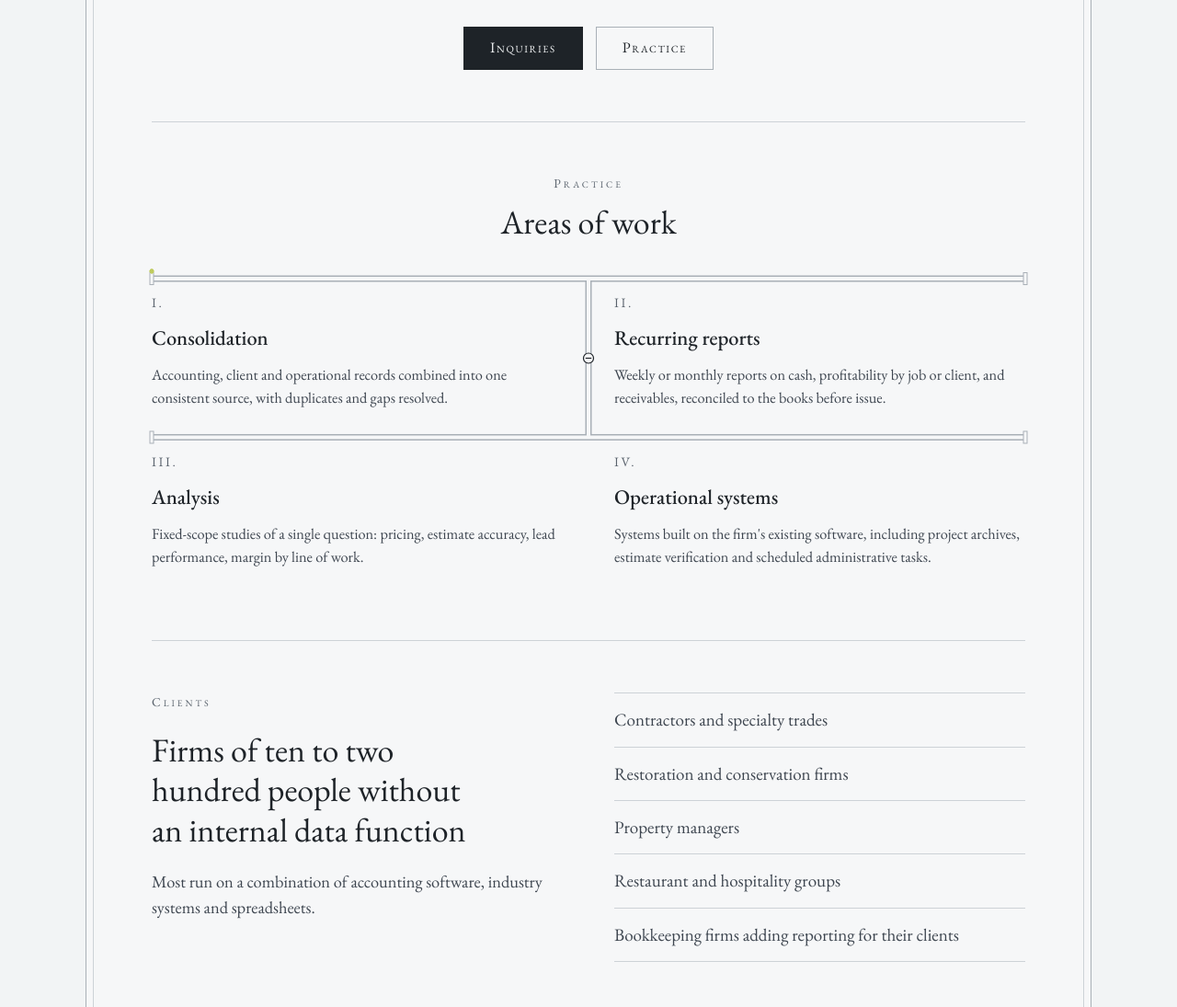
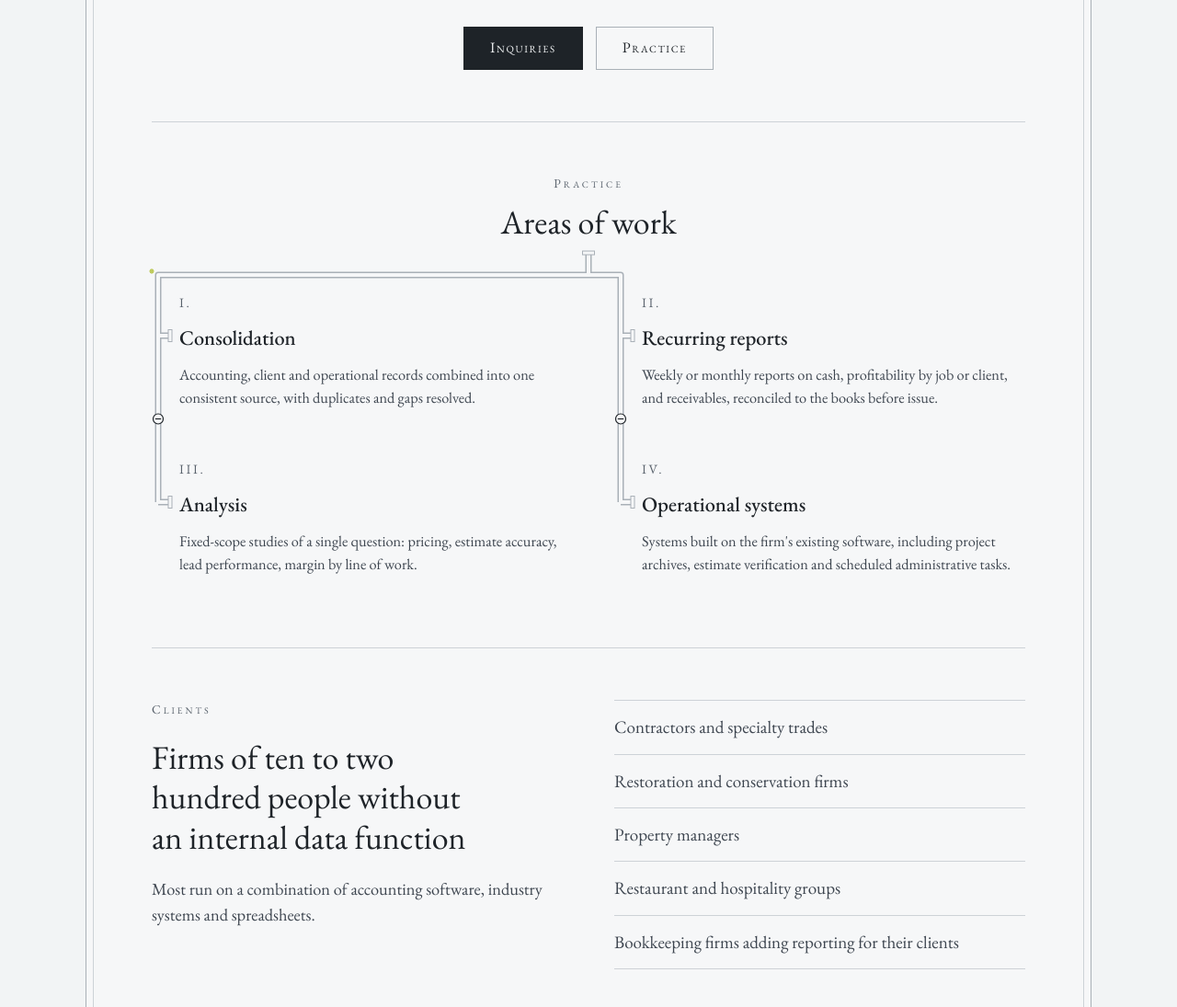
Before and after one commit to dextercountinghouse/bleeckercountinghouse-site, a plain HTML site: page index.html in a window 1280 px wide. Shown: the part 639-1734 px from the top of the page at 92% size. Drawn offline with nearby package versions, Linux system fonts and the light colour scheme.

Commit message:
Add files via upload

```diff
--- a/index.html
+++ b/index.html
@@ -201,7 +201,10 @@ html.motion .faq details[open] p { animation: faq-in .35s ease; }
 /* Piping: a drawn pipe network joins the four practice areas; one citron bead travels through it. */
 .quad, #view-practice { position: relative; }
 .quad.piped > .area { border-top-color: transparent; }
-#view-practice .block .stack:has(> .numeral) { padding-left: clamp(16px, 3vw, 36px); gap: 6px; }
+#view-practice .block .stack:has(> .numeral) { padding-left: clamp(30px, 3vw, 36px); gap: 6px; }
+.quad.piped > .area { padding-left: 30px; }
+@media (max-width: 759px) { #view-practice > .block { padding-left: 28px; } #view-practice .block .stack:has(> .numeral) { padding-left: 12px; } }
+.quad.piped { row-gap: 8px; }
 @media (min-width: 760px) { #view-practice .block .two:has(> .stack > .numeral) { grid-template-columns: minmax(250px, 0.75fr) minmax(0, 1.5fr); column-gap: 40px; } }
 .pipes { position: absolute; inset: 0; width: 100%; height: 100%; overflow: visible; pointer-events: none; z-index: 0; }
 .quad > .area, #view-practice > :not(.pipes) { position: relative; z-index: 1; }
@@ -570,6 +573,8 @@ a:not(.btn):not(.mark):not(nav.main a):hover { text-decoration-color: var(--bead
   var reduce = window.matchMedia('(prefers-reduced-motion: reduce)').matches;
   function el(tag, attrs, parent) { var e = document.createElementNS(NS, tag); for (var k in attrs) e.setAttribute(k, attrs[k]); if (parent) parent.appendChild(e); return e; }
   function rel(r, box) { return { l: r.left - box.left, t: r.top - box.top, r: r.right - box.left, b: r.bottom - box.top, cx: (r.left + r.right) / 2 - box.left, cy: (r.top + r.bottom) / 2 - box.top }; }
+  function pos(el, host) { var x = 0, y = 0, e = el; while (e && e !== host) { x += e.offsetLeft; y += e.offsetTop; e = e.offsetParent; }
+    var w = el.offsetWidth, h = el.offsetHeight; return { l: x, t: y, r: x + w, b: y + h, cx: x + w / 2, cy: y + h / 2 }; }
   function round(n) { return Math.round(n * 2) / 2; }
   // segs: list of path strings; flanges: [x,y,'h'|'v']; valves: [x,y]; flow: list of path strings a bead travels
   function draw(host, segs, flanges, valves, flow) {
@@ -593,29 +598,38 @@ a:not(.btn):not(.mark):not(nav.main a):hover { text-decoration-color: var(--bead
   function quad() {
     var q = document.querySelector('#view-home .quad'); if (!q || !q.offsetParent) return;
     q.classList.add('piped');
-    var box = q.getBoundingClientRect(), a = [].slice.call(q.children).map(function (c) { return rel(c.getBoundingClientRect(), box); });
-    if (a.length !== 4) return;
-    var y1 = round(a[0].t), y2 = round(a[2].t), segs, fl, va, flow;
-    if (Math.abs(a[0].t - a[1].t) < 2) {           // two columns: a tee network
-      var x0 = round(a[0].l), x1 = round(a[1].r), xg = round((a[0].r + a[1].l) / 2);
-      segs = ['M' + x0 + ' ' + y1 + 'H' + x1, 'M' + xg + ' ' + y1 + 'V' + y2, 'M' + x0 + ' ' + y2 + 'H' + x1];
-      fl = [[x0, y1, 'v'], [x1, y1, 'v'], [x0, y2, 'v'], [x1, y2, 'v']];
-      va = [[xg, round((y1 + y2) / 2)]];
-      flow = ['M' + x0 + ' ' + y1 + 'H' + x1, 'M' + x0 + ' ' + y1 + 'H' + xg + 'V' + y2 + 'H' + x0, 'M' + x0 + ' ' + y1 + 'H' + xg + 'V' + y2 + 'H' + x1];
-    } else {                                         // one column: a spine down the left edge
-      var xs = round(a[0].l - 12), yb = round(a[3].t), sp = 'M' + xs + ' ' + y1 + 'V' + yb;
-      segs = [sp]; fl = []; va = [];
-      a.forEach(function (r) { var y = round(r.t); segs.push('M' + xs + ' ' + y + 'H' + round(r.l + 40)); fl.push([round(r.l + 40), y, 'v']); });
-      flow = [sp];
+    var box = { width: q.offsetWidth }, cells = [].slice.call(q.children); if (cells.length !== 4) return;
+    var pts = cells.map(function (c) {
+      var h = c.querySelector('h3') || c, r = pos(c, q), hr = pos(h, q), fs = parseFloat(getComputedStyle(h).fontSize);
+      return { x: round(r.l + 7), top: round(r.t), y: round(hr.cy - fs * 0.07), xe: round(hr.l - 10) };
+    });
+    var cols = {}; pts.forEach(function (p) { (cols[p.x] = cols[p.x] || []).push(p); });
+    var xs = Object.keys(cols).map(Number).sort(function (m, n) { return m - n; });
+    var segs = [], fl = [], va = [], flow = [];
+    var last = function (x) { var c = cols[x]; return c[c.length - 1].y; };
+    if (xs.length > 1) {                       // two columns: a header main above the grid, one riser per column
+      var x1 = xs[0], x2 = xs[xs.length - 1], ym = round(pts[0].top + 4), xm = round(Math.min(Math.max(box.width / 2, x1 + 20), x2 - 20));
+      segs.push('M' + x1 + ' ' + last(x1) + 'V' + ym + 'H' + x2 + 'V' + last(x2));
+      segs.push('M' + xm + ' ' + ym + 'V' + round(ym - 24)); fl.push([xm, round(ym - 24), 'h']);
+      flow = ['M' + xm + ' ' + round(ym - 24) + 'V' + ym + 'H' + x1 + 'V' + last(x1), 'M' + xm + ' ' + round(ym - 24) + 'V' + ym + 'H' + x2 + 'V' + last(x2)];
+    } else {                                   // one column: a single riser
+      var x = xs[0], y0 = round(pts[0].top + 4);
+      segs.push('M' + x + ' ' + y0 + 'V' + last(x)); fl.push([x, y0, 'h']);
+      flow = ['M' + x + ' ' + y0 + 'V' + last(x)];
     }
+    xs.forEach(function (x) {
+      var c = cols[x];
+      c.forEach(function (p) { segs.push('M' + x + ' ' + p.y + 'H' + p.xe); fl.push([p.xe, p.y, 'v']); });
+      for (var i = 0; i < c.length - 1; i++) va.push([x, round((c[i].y + c[i + 1].y) / 2)]);
+    });
     draw(q, segs, fl, va, flow);
   }
   function practice() {
     var v = document.getElementById('view-practice'); if (!v || v.hidden) return;
-    var box = v.getBoundingClientRect(), stacks = [].slice.call(v.querySelectorAll('.block .numeral')).map(function (n) { return rel(n.parentElement.getBoundingClientRect(), box); }), nums = [].slice.call(v.querySelectorAll('.block .numeral')).map(function (n) { var h = n.parentElement.querySelector('h2') || n, r = rel(h.getBoundingClientRect(), box), fs = parseFloat(getComputedStyle(h).fontSize); r.cy = r.cy - fs * 0.07; return r; });
+    var stacks = [].slice.call(v.querySelectorAll('.block .numeral')).map(function (n) { return pos(n.parentElement, v); }), nums = [].slice.call(v.querySelectorAll('.block .numeral')).map(function (n) { var h = n.parentElement.querySelector('h2') || n, r = pos(h, v), fs = parseFloat(getComputedStyle(h).fontSize); r.cy = r.cy - fs * 0.07; return r; });
     if (nums.length !== 4) return;
     var inner = v.closest('.inner'), cs = getComputedStyle(inner), pad = parseFloat(cs.paddingLeft);
-    var xs = round(stacks[0].l - Math.max(9, Math.min(pad / 2, 30)) ), segs = [], fl = [], va = [];
+    var xs = round(pad < 40 ? stacks[0].l - 21 : stacks[0].l - Math.min(pad / 2, 30)), segs = [], fl = [], va = [];
     var ys = nums.map(function (n) { return round(n.cy); });
     var spine = 'M' + xs + ' ' + ys[0] + 'V' + ys[3];
     segs.push(spine);
@@ -629,6 +643,7 @@ a:not(.btn):not(.mark):not(nav.main a):hover { text-decoration-color: var(--bead
   window.addEventListener('hashchange', function () { setTimeout(all, 60); });
   if (document.fonts && document.fonts.ready) document.fonts.ready.then(all);
   window.addEventListener('load', all);
+  document.addEventListener('transitionend', function (e) { if (e.target.closest && e.target.closest('.quad, #view-practice') && !e.target.closest('.pipes')) soon(); });
   if ('ResizeObserver' in window) { var ro = new ResizeObserver(soon); document.querySelectorAll('.inner').forEach(function (e) { ro.observe(e); }); }
 })();
 </script>
```
